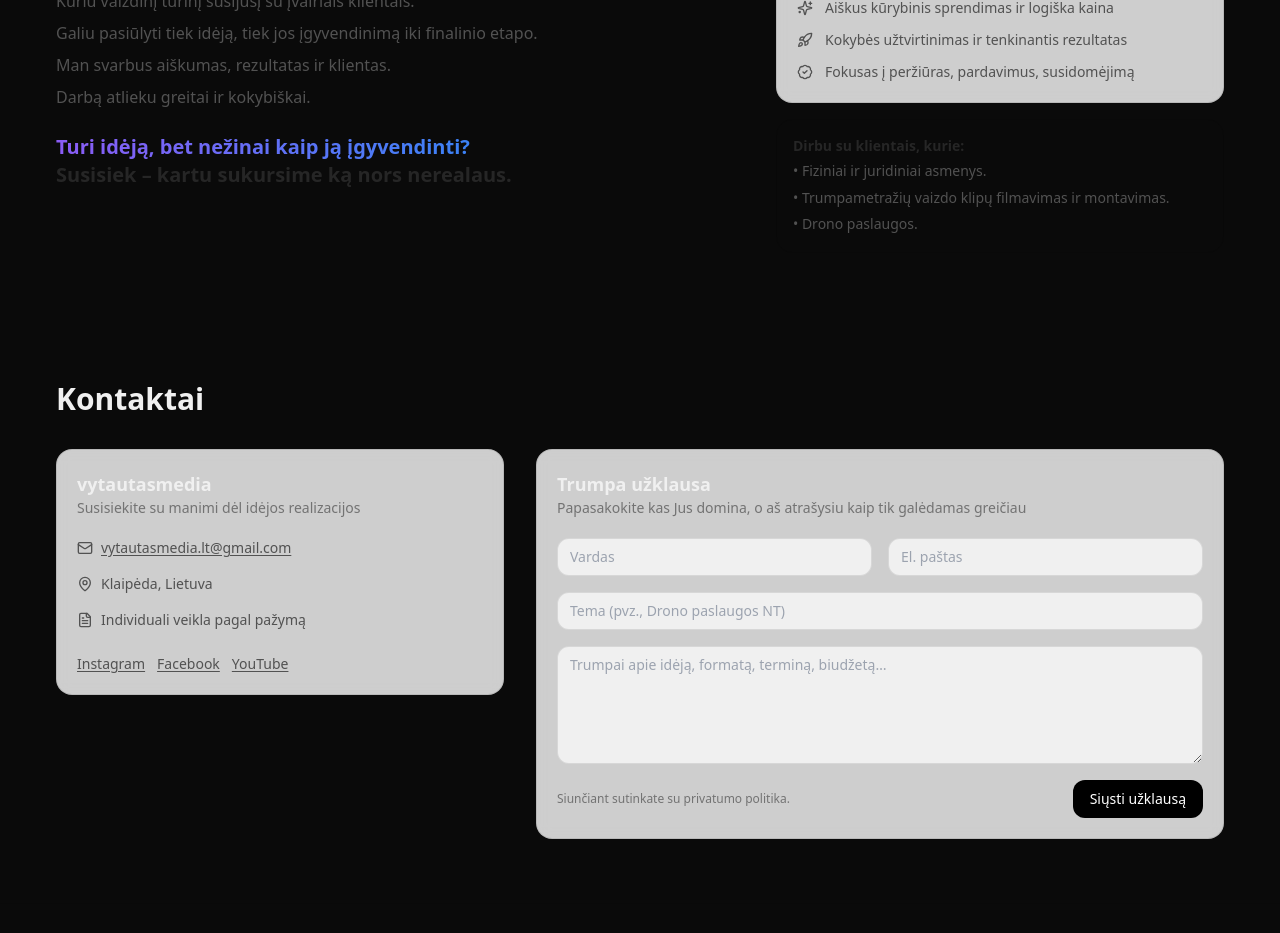
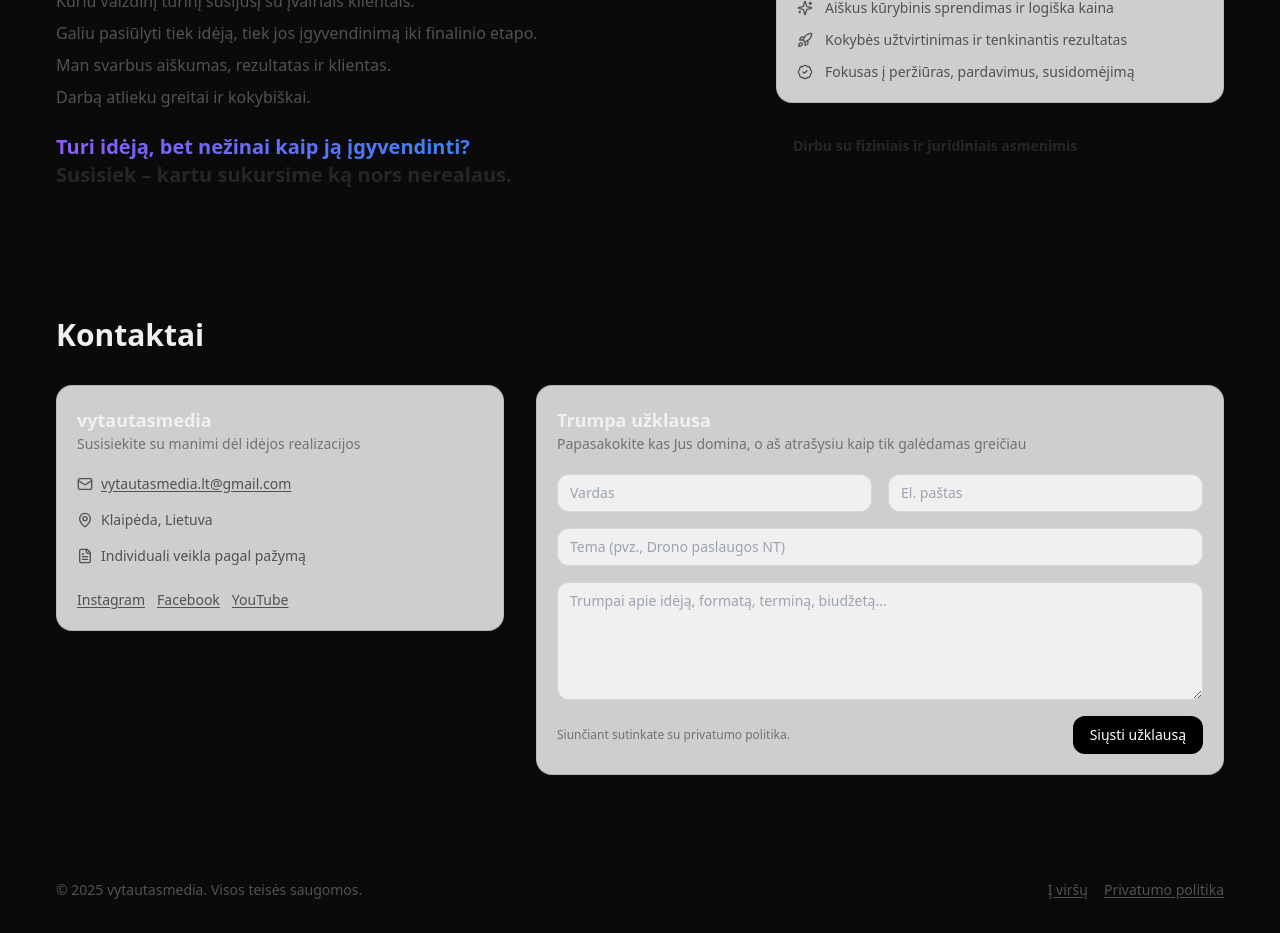
Before and after one commit to vytautasmedia/Vytautas-Portfolio, a React (Vite) app: page / in a window 1280 px wide. Shown: the part 2940-3873 px from the top of the page. Built offline with nearby package versions, Linux system fonts and the light colour scheme.

Commit message:
Update App.tsx

```diff
--- a/src/App.tsx
+++ b/src/App.tsx
@@ -514,12 +514,9 @@ export default function App() {
               {/* Dirbu su klientais... */}
               <div className="mt-4 rounded-2xl border border-black/10 dark:border-white/10 p-4 text-sm text-neutral-600 dark:text-neutral-300">
                 <p className="font-semibold text-neutral-800 dark:text-neutral-200">
-                  Dirbu su klientais, kurie:
+                  Dirbu su fiziniais ir juridiniais asmenimis
                 </p>
                 <div className="mt-1 space-y-1 leading-relaxed">
-                  <p>• Fiziniai ir juridiniai asmenys.</p>
-                  <p>• Trumpametražių vaizdo klipų filmavimas ir montavimas.</p>
-                  <p>• Drono paslaugos.</p>
                 </div>
               </div>
             </div>
```
